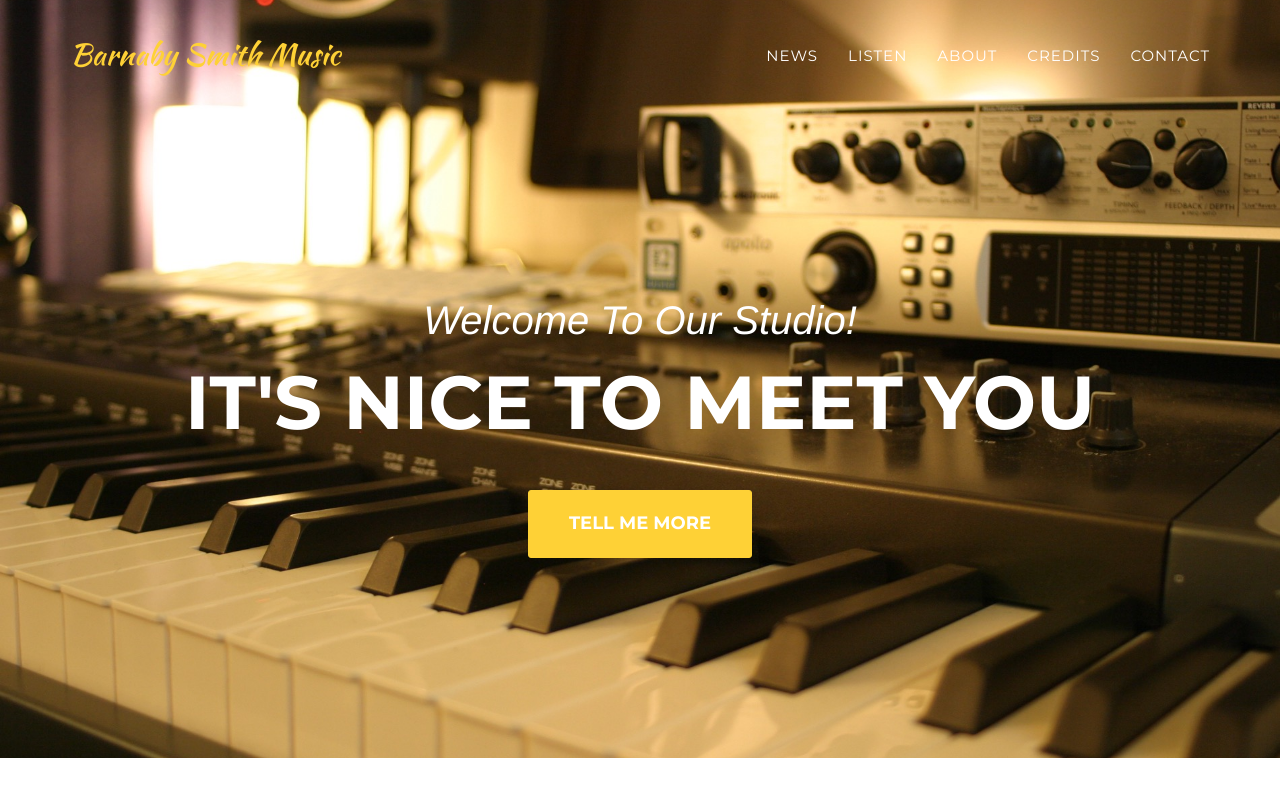
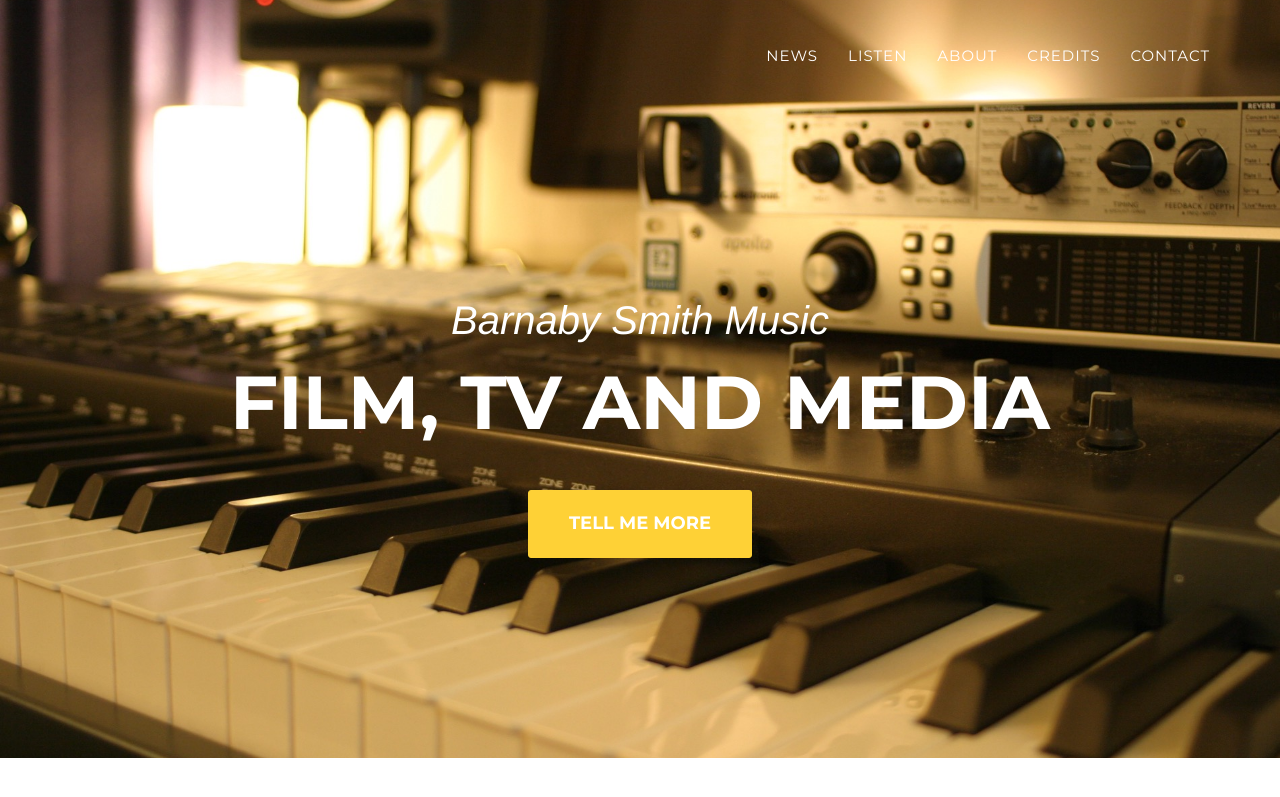
Before and after one commit to barnabysmithmusic/barnabysmithmusic.github.io, a Jekyll site: the page built from index.html, in a window 1280 px wide and 900 px high. Shown: the top 797 px of the window. Built offline with Jekyll 4.4.1, drawn with Linux system fonts in a browser that asks for light colours; some web fonts are replaced; comment, search, counter and statistics services are not loaded.

Commit message:
Changed the text on the home page.

```diff
--- a/_includes/header.html
+++ b/_includes/header.html
@@ -9,7 +9,7 @@
                     <span class="icon-bar"></span>
                     <span class="icon-bar"></span>
                 </button>
-                <a class="navbar-brand page-scroll" href="#page-top">{{site.title}}</a>
+                <!-- <a class="navbar-brand page-scroll" href="#page-top">{{site.title}}</a> -->
             </div>
 
             <!-- Collect the nav links, forms, and other content for toggling -->
@@ -44,9 +44,9 @@
     <header>
         <div class="container">
             <div class="intro-text">
-                <div class="intro-lead-in">Welcome To Our Studio!</div>
-                <div class="intro-heading">It's Nice To Meet You</div>
-                <a href="#services" class="page-scroll btn btn-xl">Tell Me More</a>
+                <div class="intro-lead-in">Barnaby Smith Music</div>
+                <div class="intro-heading">Film, TV and Media</div>
+                <a href="#news" class="page-scroll btn btn-xl">Tell Me More</a>
             </div>
         </div>
     </header>
```
